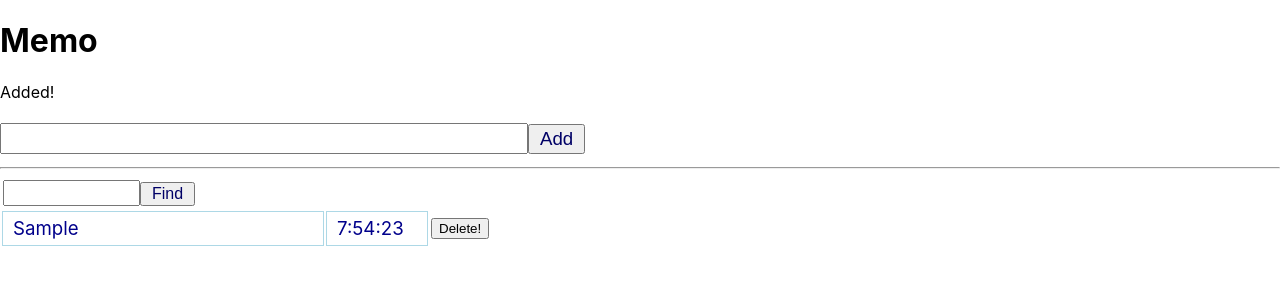
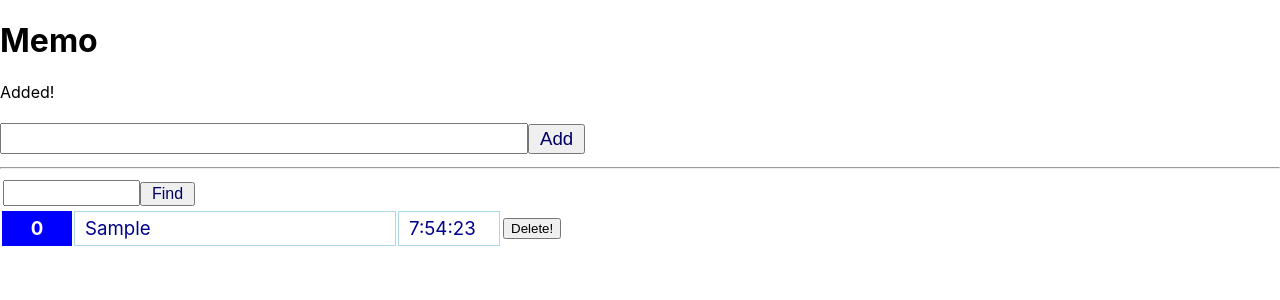
Before and after one commit to azufb/MemoAppwithRedux, a React (Create React App) app in the folder reduxmemoapp/: page / in a window 1280 px wide. Both pictures are taken after typing "Sample" into the empty fields and a click on the input "Add". Shown: the top 300 px of the page. Built offline with nearby package versions, Linux system fonts and the light colour scheme.

Commit message:
id表示作成

```diff
--- a/reduxmemoapp/src/Item.js
+++ b/reduxmemoapp/src/Item.js
@@ -52,6 +52,7 @@ class Item extends Component {
     render() {
         return (
             <tr>
+                <th style={ this.th }>{ this.props.index }</th>
                 <td style={ this.td }>{ this.props.value.message }</td>
                 <td style={ this.date }>{ this.props.value.created }</td>
                 <td><input type="button" onClick={ this.handleDelete } value="Delete!" /></td>
```
